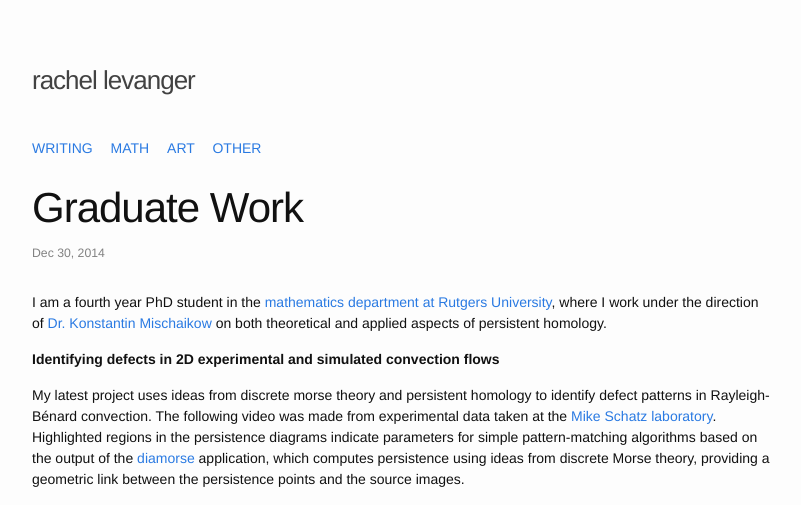
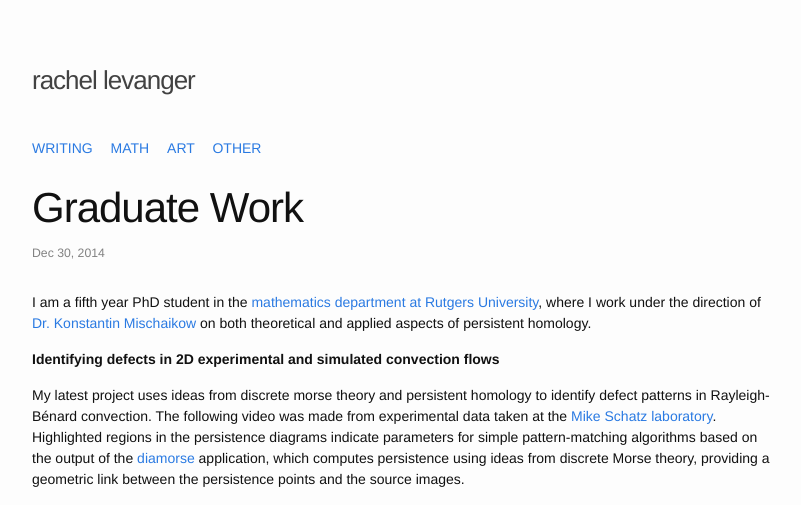
Before and after one commit to rachellevanger/rachellevanger.com, a Jekyll site: the page built from _posts/2014-12-30-math-graduate-work.markdown, in a window 1280 px wide, cut to the strip 0-505 px from the top of the page. Shown: the whole strip, without its empty margins (238-1039 px from the left). Built offline with Jekyll 4.4.1, drawn with Linux system fonts in a browser that asks for light colours; some web fonts are replaced; some of the changed lines change nothing that is shown.

Commit message:
Updating cv/grad school page.

```diff
--- a/_posts/2014-12-30-math-graduate-work.markdown
+++ b/_posts/2014-12-30-math-graduate-work.markdown
@@ -5,7 +5,7 @@ date:   2014-12-30 11:30:02 -0500
 categories: math
 ---
 
-I am a fourth year PhD student in the <a href="http://http://math.rutgers.edu/" target="_blank">mathematics department at Rutgers University</a>, where I work under the direction of <a href="http://math.rutgers.edu/~mischaik/" target="_blank">Dr. Konstantin Mischaikow</a> on both theoretical and applied aspects of persistent homology.
+I am a fifth year PhD student in the <a href="http://http://math.rutgers.edu/" target="_blank">mathematics department at Rutgers University</a>, where I work under the direction of <a href="http://math.rutgers.edu/~mischaik/" target="_blank">Dr. Konstantin Mischaikow</a> on both theoretical and applied aspects of persistent homology.
 
 **Identifying defects in 2D experimental and simulated convection flows**
 
@@ -15,6 +15,21 @@ My latest project uses ideas from discrete morse theory and persistent homology
 <iframe width="560" height="315" src="https://www.youtube.com/embed/LkVoeX70QXY" frameborder="0" allowfullscreen></iframe>
 </center>
 
+<!-- **Web tool for exploring time series of persistence diagrams generated by 2D-video**
+
+As part of the above research project, I've developed a simple web tool using D3 that enables researchers to interact with their data more efficiently.
+
+**Towards numerical analysis with persistence diagrams**
+
+This is my primary theoretical result. Using the induced matchin theorem and the generalized notion of interleavings of persistence modules, it was possible to construct a local notion of errors. This gives tighter bounds for rigorous computations that utilize persistence diagrams.
+
+**Studying vorticity fields of fully-developed turbulence**
+
+**Studying combustion models**
+
+**Studying granular materials** -->
+
+
 <br />
 **Publications**
 
```
Also changed, not shown: 1 other file.
